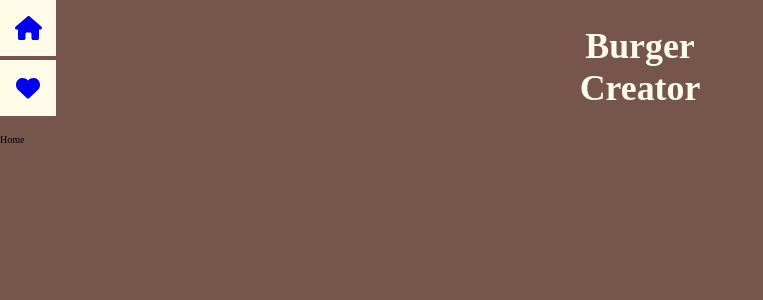
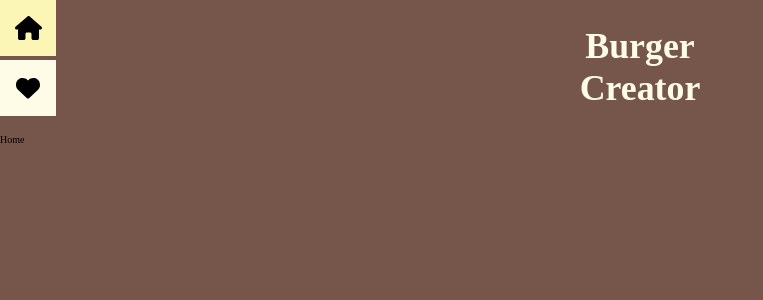
Before and after one commit to MobbySchiller/burger-creator, a React (Vite) app: page / in a window 1280 px wide. Shown: the top 300 px of the page, without its empty margins (0-763 px from the left). Built offline with nearby package versions, Linux system fonts and the light colour scheme; a web font is replaced by a local one.

Commit message:
refactor: change semantics and styles for nav elements

```diff
--- a/src/components/Header/Nav/Nav.scss
+++ b/src/components/Header/Nav/Nav.scss
@@ -8,14 +8,20 @@
     flex-direction: column;
 }
 
-.navigation__link {
+.navigation__button {
     display: flex;
     justify-content: center;
     align-items: center;
     width: 56px;
     aspect-ratio: 1/1;
     margin-bottom: 4px;
+    border: 0;
     background-color: $elements;
+    color: $dark;
     font-size: 2.4rem;
     cursor: pointer;
+
+    &:hover {
+        background-color: darken($elements, 10%);
+    }
 }
--- a/src/components/Header/Nav/Nav.tsx
+++ b/src/components/Header/Nav/Nav.tsx
@@ -26,17 +26,17 @@ const Nav: FC = () => {
         }
     ]
 
-    const routes: JSX.Element[] = links.map(link => (
+    const navButtons: JSX.Element[] = links.map(link => (
         <NavLink to={link.path}>
-            <div className='navigation__link'>
+            <button className='navigation__button'>
                 <FontAwesomeIcon icon={link.icon} />
-            </div>
+            </button>
         </NavLink >
     ))
 
     return (
         <nav className='navigation'>
-            {routes}
+            {navButtons}
         </nav>
     )
 }
--- a/src/sass/_variables.scss
+++ b/src/sass/_variables.scss
@@ -5,6 +5,8 @@ $add: #90F26D;
 $remove: #F56565;
 $info: #68BDFB;
 $error: #FA0404;
+$dark: #000000;
+$light: #ffffff;
 
 $breakpoints: (
     xs: 0,
```
